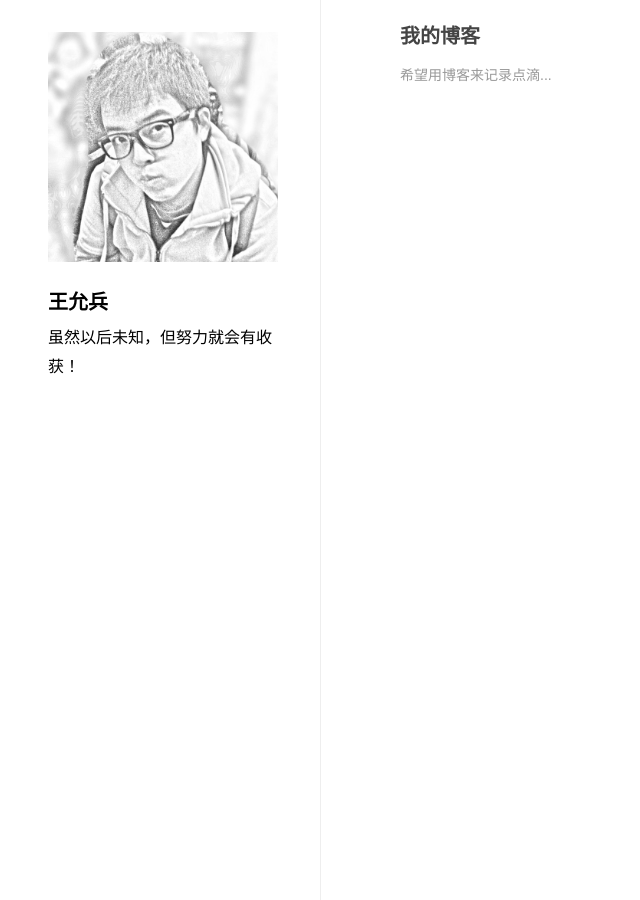
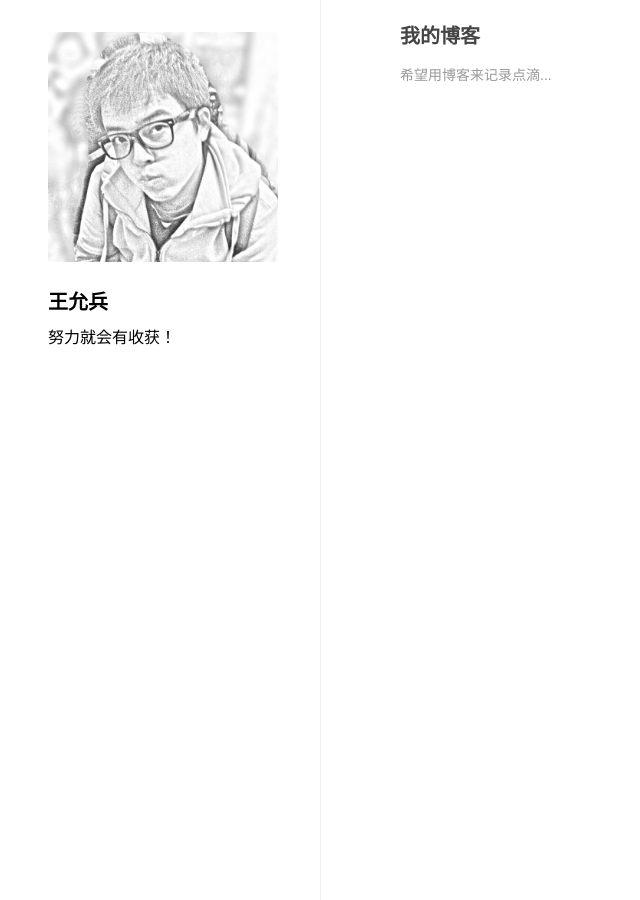
Before and after one commit to SteamedBread/SteamedBread.github.io, a Jekyll site: the page built from index.md, in a window 1280 px wide. Shown: the whole page, without its empty margins (0-640 px from the left). Built offline with Jekyll 4.4.1, drawn with Linux system fonts in a browser that asks for light colours; Markdown is read by kramdown in place of the engine named in the settings.

Commit message:
ºº×Ö

```diff
--- a/index.md
+++ b/index.md
@@ -27,7 +27,7 @@ layout: home
                 <img src="/images/Avatar.jpg" width="230">
             </a>
             <h2 style="margin-top:20px;"><span style="float:left">王允兵</span><a href="http://weibo.com/yunbing" target="_blank" style="margin:0 0 0 5px;"><img src="http://www.weibo.com/favicon.ico" alt="" width="25"></a></h2>
-            <p>虽然以后未知，但努力就会有收获！</p>
+            <p>努力就会有收获！</p>
         </div>
     </div>
 </div>
```
